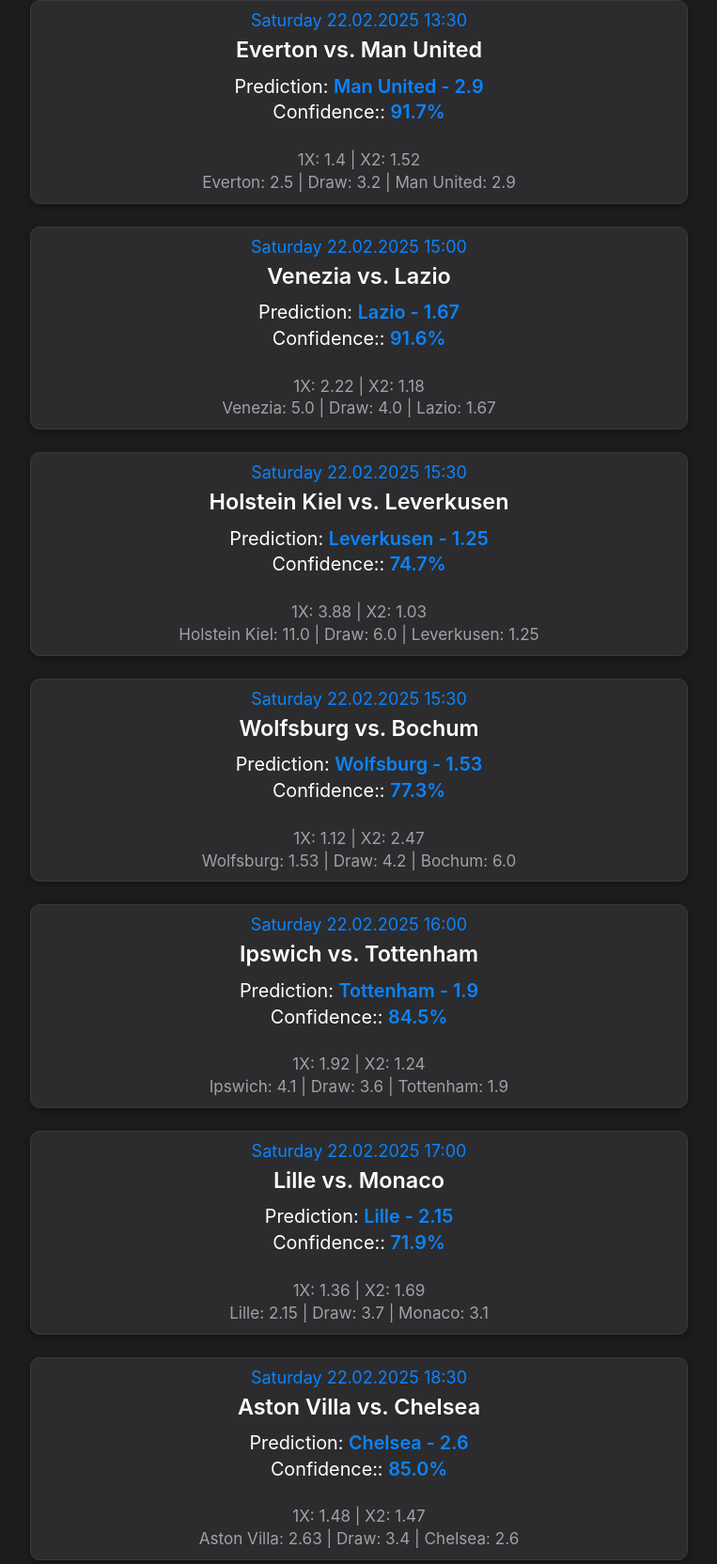
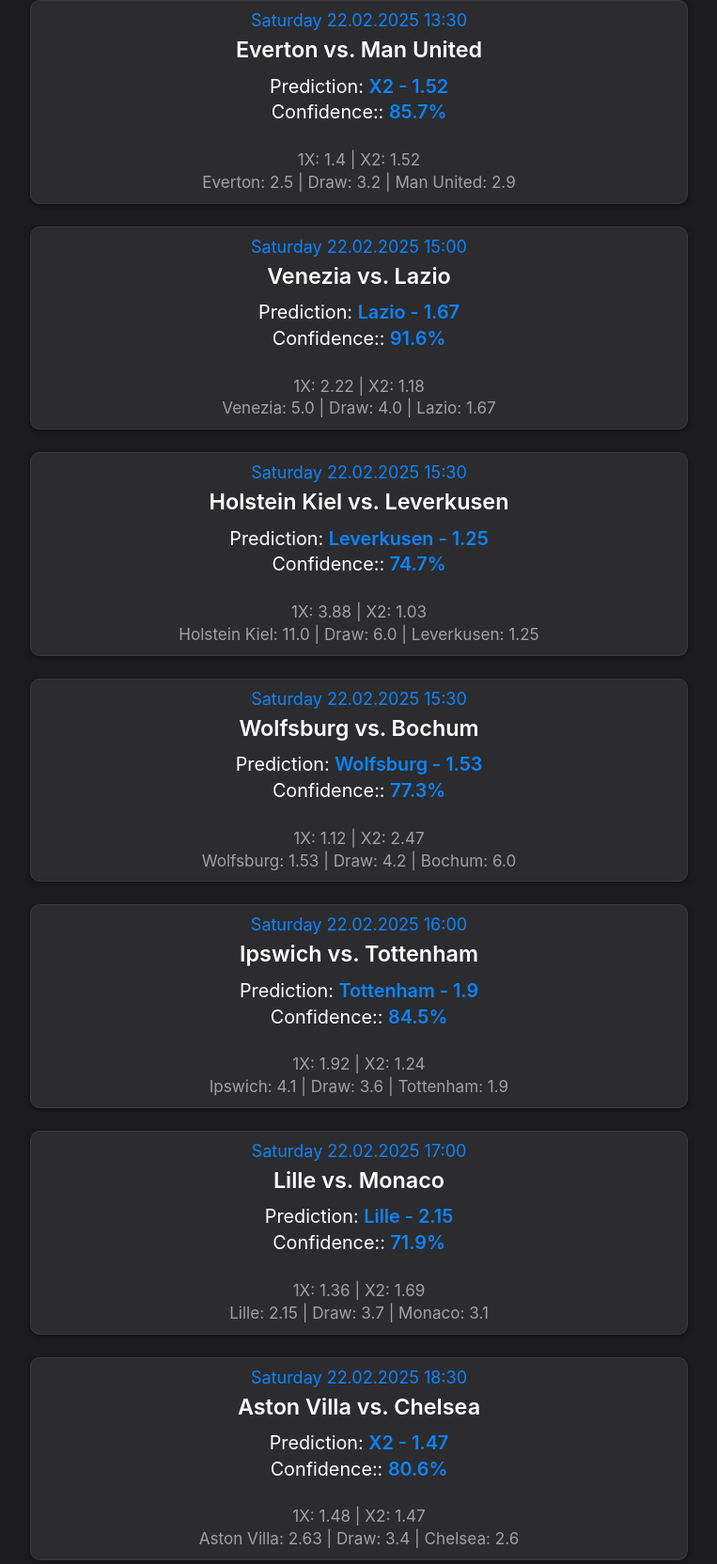
Before and after one commit to LinusPiorkowsky/BetAI, a Flask app: page /predictions in a window 1280 px wide. Shown: the part 258-1922 px from the top of the page at 94% size, without its empty margins (258-1021 px from the left). Run offline with Flask 3, Linux system fonts and the light colour scheme.

Commit message:
Update probability threshold for predicting '1X' in index function Refactor code to update probability threshold for predicting '1X' in index function Update requirements.txt with APScheduler and tzlocal dependencies Refactor CSS and HTML templates for consistent viewport settings

```diff
--- a/app.py
+++ b/app.py
@@ -7,8 +7,8 @@
 app = Flask(__name__)
 
 # Directory where your CSV prediction files are stored
-PREDICTION_DIR = "predictions"
-RESULT_DIR = "results"
+PREDICTION_DIR = "predictions" # /home/MachineLearningBets/BetAI/predictions
+RESULT_DIR = "results" # /home/MachineLearningBets/BetAI/results
 
 # Mapping of league codes to their names
 LEAGUE_NAMES = {
@@ -185,21 +185,25 @@
         prob_d = row.get("Prob_D", 0.0)
         prob_a = row.get("Prob_A", 0.0)
         high_conf = row.get("High_conf", 0)
+        b365h = row.get("B365H", 0.0)
+        b365a = row.get("B365A", 0.0)
 
         if prediction == "H":
             # If Prob_H <= 0.6 => '1X'; else 'H'
-            return "1X" if prob_h <= 0.7 else "H"
+            return "1X" if prob_h <= 0.65 else "H"
 
         elif prediction == "D":
             # If Prob_H + Prob_D > Prob_D + Prob_A => '1X' else 'X2'
-            if (prob_h + prob_d) > (prob_d + prob_a):
+            if (b365h) < (b365a):
                 return "1X"
             else:
                 return "X2"
 
         elif prediction == "A":
-            # If high_conf == 1 => 'A'; else => 'X2'
-            return "A" if high_conf == 1 else "X2"
+            if (b365a) < 2.21:
+                return "A"
+            else:
+                return "X2"
 
         # If no condition matched, fallback
         return None
@@ -259,7 +263,7 @@
     )
 
     # 4d) Last 7 days: define the cutoff
-    one_week_ago = pd.Timestamp.now() - pd.Timedelta(days=7)
+    one_week_ago = pd.Timestamp.now() - pd.Timedelta(days=10)
     df_last_week = all_results[all_results["Date"] >= one_week_ago]
 
     # High confidence last week
@@ -379,16 +383,22 @@
         prob_d = row.get("Prob_D", 0.0)
         prob_a = row.get("Prob_A", 0.0)
         high_conf = row.get("High_conf", 0)
+        b365h = row.get("B365H", 0.0)
+        b365a = row.get("B365A", 0.0)
 
         if prediction == "H":
-            return "1X" if prob_h <= 0.6 else "H"
+            return "1X" if prob_h <= 0.65 else "H"
         elif prediction == "D":
-            if (prob_h + prob_d) > (prob_d + prob_a):
+            if (b365h) < (b365a):
                 return "1X"
             else:
                 return "X2"
         elif prediction == "A":
-            return "A" if high_conf == 1 else "X2"
+            if (b365a) < 2.21:
+                return "A"
+            else:
+                return "X2"
+
         return None
 
     # 4) Apply the final bet logic
--- a/templates/predictions.html
+++ b/templates/predictions.html
@@ -62,10 +62,10 @@
         {% if p['Prediction'] == 'H' %}
           {% set predicted_team = p['HomeTeam'] %}
           {% set predicted_prob = p['Prob_H'] %}
-          {% if p['Prob_H'] <= 0.7 %}
+          {% if p['Prob_H'] <= 0.65 %}
             {% set predicted_odd = p['1X_odds'] %}
             {% set predicted_bet = '1X' %}
-            {% set predicted_prob2 = p['1X_prob'] %}
+            {% set predicted_prob2 = p['1X_prob'] - 0.1 %}
           {% else %}
             {% set predicted_odd = p['B365H'] %}
             {% set predicted_bet = p['HomeTeam'] %}
@@ -74,25 +74,25 @@
         {% elif p['Prediction'] == 'D' %}
           {% set predicted_team = 'Draw' %}
           {% set predicted_prob = p['Prob_D'] %}
-          {% if p['Prob_H'] + p['Prob_D'] > p['Prob_D'] + p['Prob_A'] %}
+          {% if p['B365H'] < p['B365A'] %}
             {% set predicted_bet = '1X'  %}
-            {% set predicted_prob2 = p['1X_prob'] %}
+            {% set predicted_prob2 = p['1X_prob'] - 0.1 %}
             {% set predicted_odd = p['1X_odds'] %}
           {% else %}
             {% set predicted_bet = 'X2'  %}
-            {% set predicted_prob2 = p['X2_prob'] %}
+            {% set predicted_prob2 = p['X2_prob'] - 0.1 %}
             {% set predicted_odd = p['X2_odds'] %}
           {% endif %}
         {% elif p['Prediction'] == 'A' %}
           {% set predicted_team = p['AwayTeam'] %}
           {% set predicted_prob = p['Prob_A'] %}
-          {% if p['High_conf'] == 1 %}
+          {% if p['B365A'] < 2.21 %}
             {% set predicted_bet = p['AwayTeam'] %}
             {% set predicted_prob2 = p['Prob_A'] %}
             {% set predicted_odd = p['B365A'] %}
           {% else %}
             {% set predicted_bet = 'X2' %}
-            {% set predicted_prob2 = p['X2_prob'] %}
+            {% set predicted_prob2 = p['X2_prob'] - 0.1 %}
             {% set predicted_odd = p['X2_odds'] %}
           {% endif %}
         {% endif %}
--- a/templates/results.html
+++ b/templates/results.html
@@ -105,7 +105,7 @@
               {% elif final_bet == '1X' %}
                 {% set final_bet = '1X' %}
                 {% set predicted_odd = p['1X_odds'] if '1X_odds' in p else 0 %}
-                {% set predicted_prob = p['Prob_H'] + p['Prob_D'] %}
+                {% set predicted_prob = p['Prob_H'] + p['Prob_D'] - 0.1 %}
               {% elif final_bet == 'A' %}
                 {% set final_bet = p['AwayTeam'] %}
                 {% set predicted_odd = p['B365A'] if 'B365A' in p else 0 %}
@@ -113,7 +113,7 @@
               {% elif final_bet == 'X2' %}
                 {% set final_bet = 'X2' %}
                 {% set predicted_odd = p['X2_odds'] if 'X2_odds' in p else 0 %}
-                {% set predicted_prob = p['Prob_D'] + p['Prob_A'] %}
+                {% set predicted_prob = p['Prob_D'] + p['Prob_A'] - 0.1 %}
               {% else %}
                 {# Fallback if FinalBet is None or unknown #}
                 {% set final_bet = '??' %}
```
